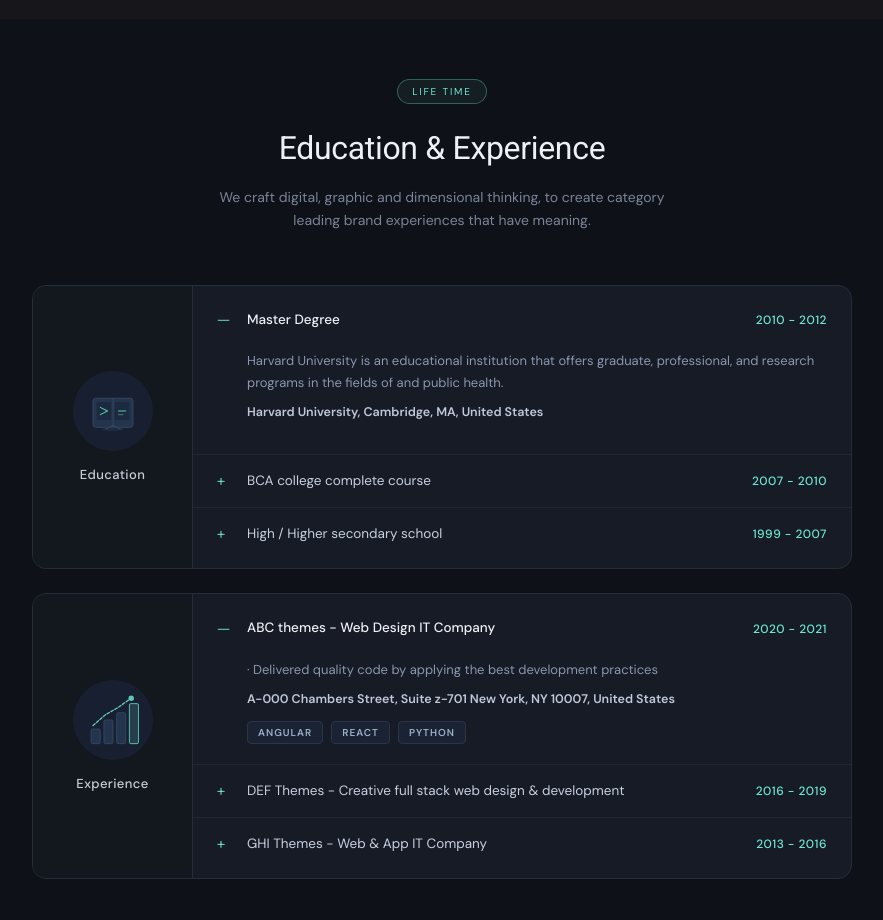
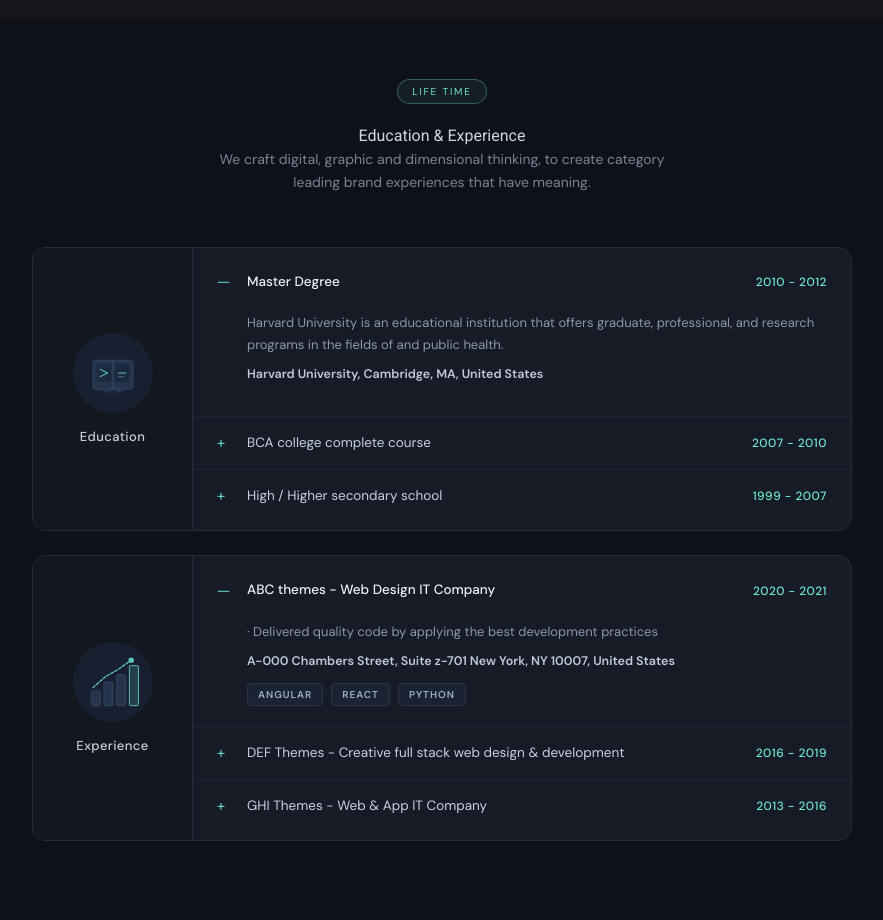
Before and after one commit to mesbaulrafi/myPortfolio, a React (Vite) app: page / in a window 1280 px wide. Shown: the part 2200-3120 px from the top of the page, without its empty margins (198-1081 px from the left). Built offline with nearby package versions, Linux system fonts and the light colour scheme.

Commit message:
remove css

```diff
--- a/src/index.css
+++ b/src/index.css
@@ -24,15 +24,6 @@
           background: #6ee7d410;
         }
 
-        .main-heading {
-          font-family: 'Roboto', serif;
-          font-size: 32px;
-          color: #eef0f5;
-          text-align: center;
-          margin: 0 0 14px;
-          font-weight: 400;
-          letter-spacing: -0.01em;
-        }
 
         .main-sub {
           font-size: 14px;
```
